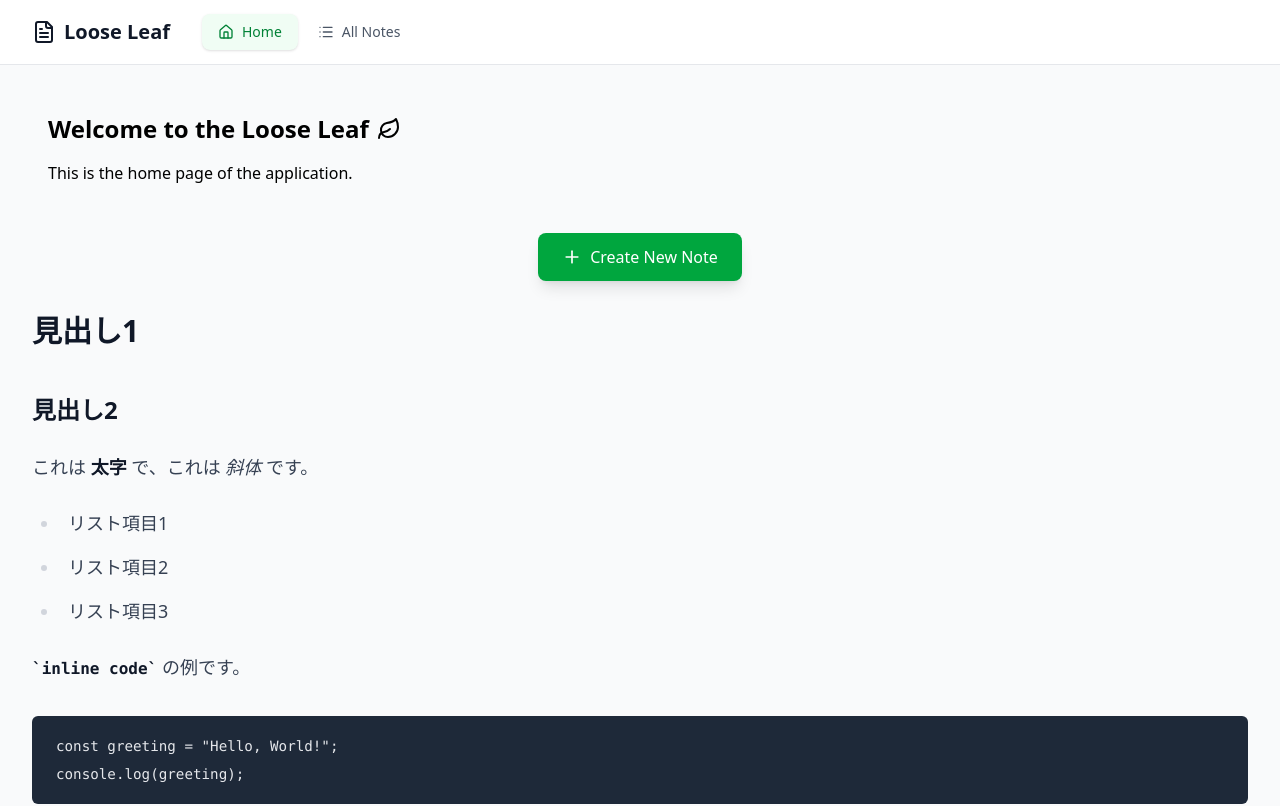
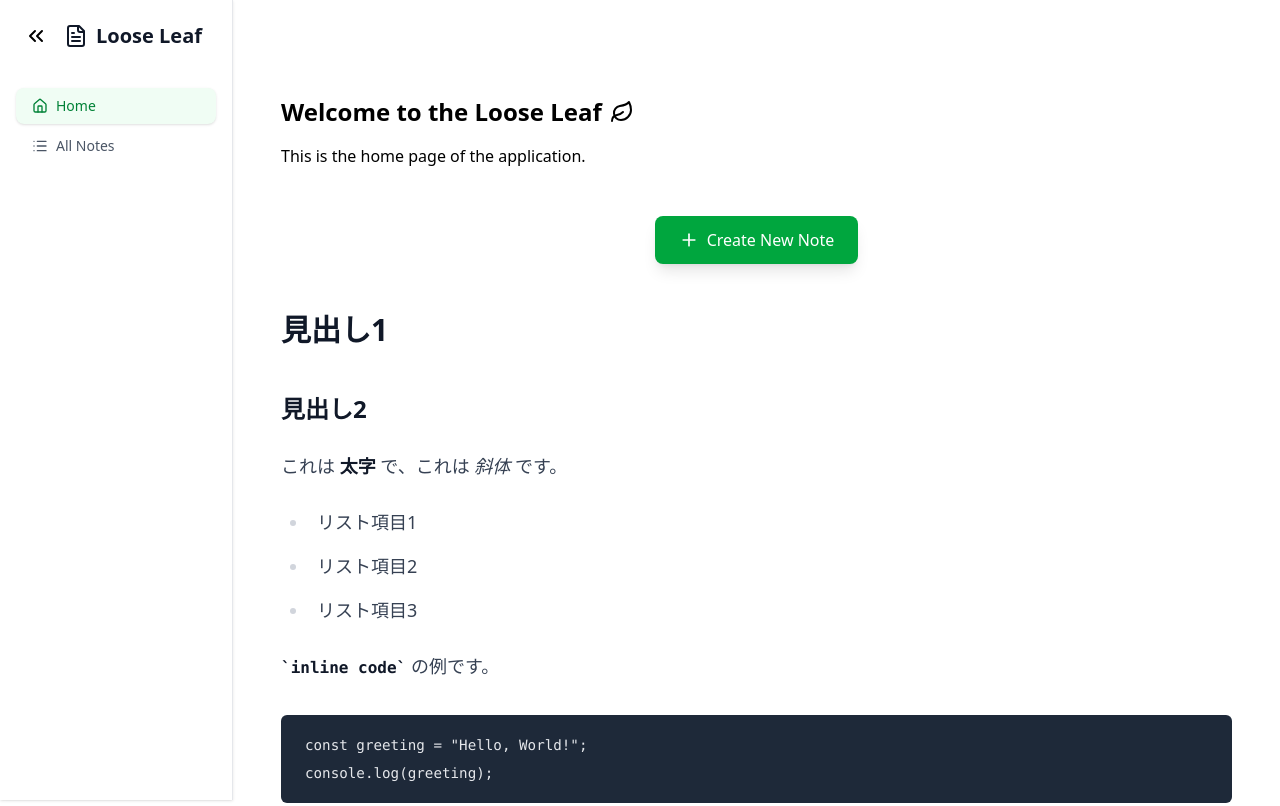
Before and after one commit to egnuyuki/loose-leaf, a React (Vite) app: page / in a window 1280 px wide. Shown: the top 806 px of the page. Built offline with nearby package versions, Linux system fonts and the light colour scheme.

Commit message:
ナビをサイドバーに変換

```diff
--- a/src/components/Layout.jsx
+++ b/src/components/Layout.jsx
@@ -1,17 +1,19 @@
-import React from 'react';
-import Navigation from './Navigation';
+import React from "react";
+import Navigation from "./Navigation";
 
 const Layout = ({ children }) => {
-
   return (
-        <div className="min-h-screen bg-gray-50">
-            <Navigation/>
+    <>
+    <div className="w-full h-18 bg-white/30 fixed top-0 backdrop-blur-xl"></div>
+      <div className="min-h-screen flex bg-white">
+        <Navigation />
         {/* メインコンテンツ */}
-            <main className="max-w-7xl mx-auto px-4 sm:px-6 lg:px-8 py-8">
+        <main className="max-w-7xl mx-auto w-full px-4 sm:px-6 lg:px-8 py-20">
           {children}
         </main>
       </div>
+    </>
   );
-}
+};
 
 export default Layout;
--- a/src/components/Navigation.jsx
+++ b/src/components/Navigation.jsx
@@ -1,26 +1,33 @@
 import React from "react";
+import { useState } from "react";
 import { Link } from "react-router-dom";
 import { usePath } from "../contexts/PathContext";
-import { Home, List, FileText } from "lucide-react";
+import { Home, List, FileText, ChevronsLeft, Menu} from "lucide-react";
 
 const Navigation = () => {
+  const [open, setOpen] = useState(true);
   const { currentPath } = usePath();
   const isActive = (path) => currentPath === path;
   return (
     <>
-      <nav className="bg-white border-b border-gray-200 sticky top-0 z-50">
-        <div className="max-w-7xl mx-auto px-4 sm:px-6 lg:px-8">
-          <div className="flex justify-between items-center h-16">
-            <div className="flex items-center space-x-8">
-              <Link
-                to="/"
-                className="flex items-center space-x-2 text-xl font-bold text-gray-900 hover:text-gray-600 transition-colors"
+      <nav className={`bg-white border-r shadow-sm border-gray-200 fixed md:sticky top-0 z-50 h-screen flex flex-col justify-between ${(open ? "w-72" : "w-0")} transition-[width] duration-300 ease-in-out`}>
+        <div className="flex flex-col space-y-8 p-4">
+          <div className="flex gap-2 items-center w-full">
+            <div>
+              <div
+                onClick={() => setOpen(!open)}
+                className="p-2 rounded-md hover:bg-gray-100 focus:outline-none focus:ring-2 focus:ring-inset focus:ring-green-500 cursor-pointer"
               >
+                {open ? (<ChevronsLeft />) : (<Menu />)}
+              </div>
+            </div>
+            <div className={`flex items-center shrink-0 space-x-2 text-xl font-bold text-gray-900`}>
               <FileText className="h-6 w-6" />
               <span>Loose Leaf</span>
-              </Link>
+            </div>
+          </div>
 
-              <div className="hidden sm:flex space-x-1">
+          <div className={`${(open ? "flex" : "hidden")} flex-col space-y-1`}>
             <Link
               to="/"
               className={`flex items-center space-x-2 px-4 py-2 rounded-lg text-sm font-medium transition-all duration-200 ${
@@ -44,8 +51,6 @@ const Navigation = () => {
               <List className="h-4 w-4" />
               <span>All Notes</span>
             </Link>
-              </div>
-            </div>
           </div>
         </div>
       </nav>
--- a/src/pages/Home.jsx
+++ b/src/pages/Home.jsx
@@ -50,7 +50,9 @@ console.log(greeting);
         <p>This is the home page of the application.</p>
       </div>
       <CreateButton onClick={handleCreateNote}/>
-      <MarkdownViewer content={markdown} />
+      <div className="container mx-auto p-4">
+        <MarkdownViewer content={markdown} />
+      </div>
     </div>
   );
 };
```
Lines whose indentation alone changed are shown as unchanged.
